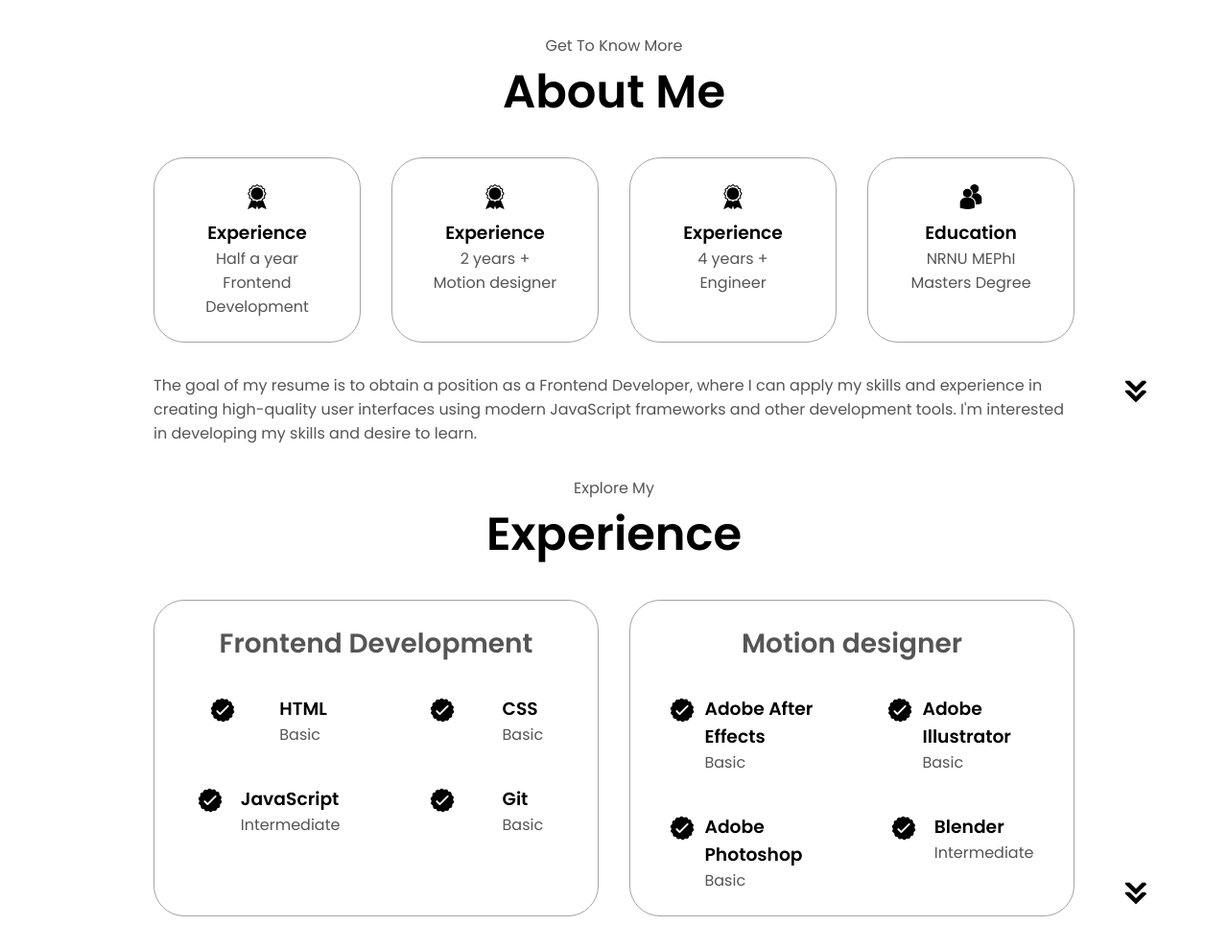
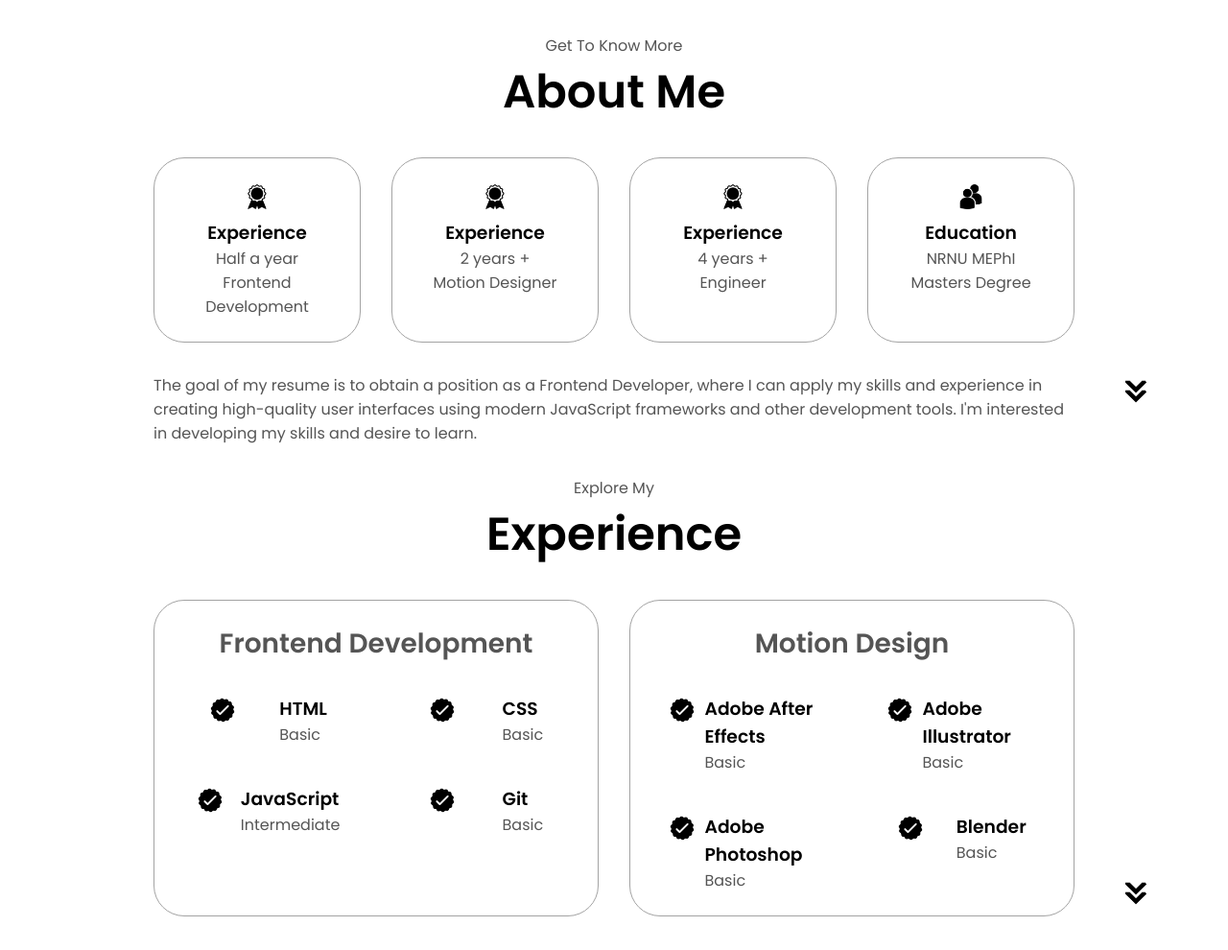
Before and after one commit to Vlad-m28/rsschool-cv, a plain HTML site: page index.html in a window 1280 px wide. Shown: the part 893-1883 px from the top of the page at 96% size. Drawn offline with Linux system fonts and the light colour scheme.

Commit message:
fix: name of title

```diff
--- a/index.html
+++ b/index.html
@@ -84,7 +84,7 @@
                 class="icon"
               >
               <h3>Experience</h3>
-              <p>2 years + <br>Motion designer</p>
+              <p>2 years + <br>Motion Designer</p>
             </div>
             <div class="details-container">
               <img
@@ -158,7 +158,7 @@
             </div>
           </div>
           <div class="details-container">
-            <h2 class="experience-sub-title">Motion designer</h2>
+            <h2 class="experience-sub-title">Motion Design</h2>
             <div class="article-container">
               <article>
                 <img src="./assets/checkmark.png" alt="Experience icon" class="icon">
@@ -185,7 +185,7 @@
                 <img src="./assets/checkmark.png" alt="Experience icon" class="icon">
                 <div>
                   <h3>Blender</h3>
-                  <p>Intermediate</p>
+                  <p>Basic</p>
                 </div>
               </article>
             </div>
```
